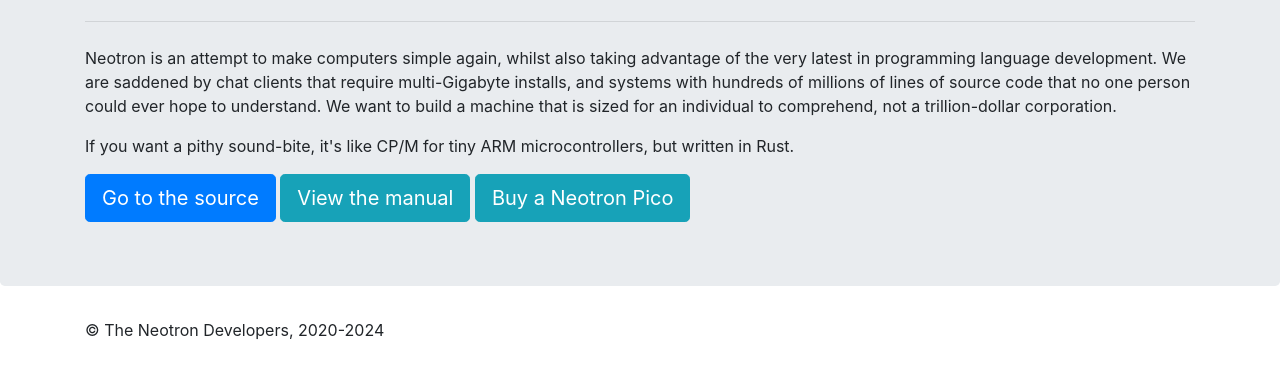
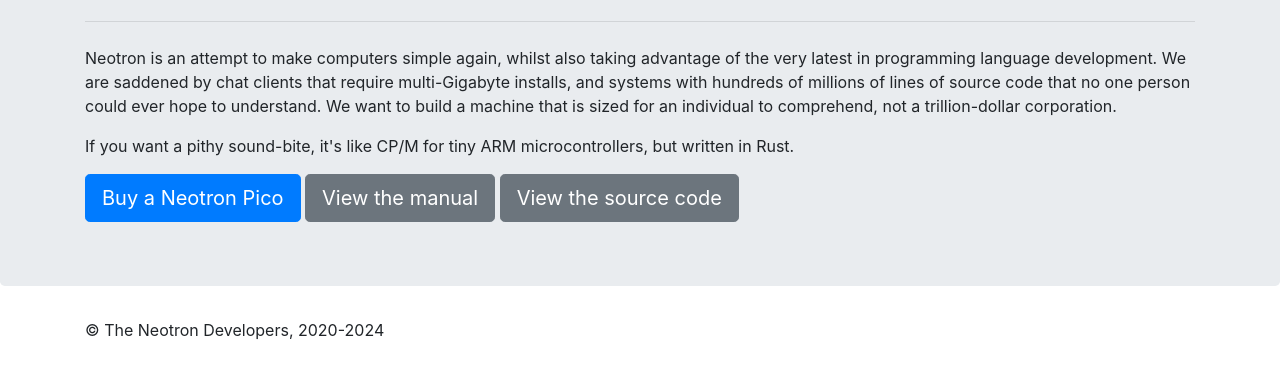
Before and after one commit to Neotron-Compute/neotron-compute.github.io, a plain HTML site: page index.html in a window 1280 px wide. Shown: the part 172-550 px from the top of the page. Drawn offline with nearby package versions, Linux system fonts and the light colour scheme.

Commit message:
Re-order buttons

```diff
--- a/index.html
+++ b/index.html
@@ -17,9 +17,9 @@
 					<hr class="my-4">
 					<p>Neotron is an attempt to make computers simple again, whilst also taking advantage of the very latest in programming language development. We are saddened by chat clients that require multi-Gigabyte installs, and systems with hundreds of millions of lines of source code that no one person could ever hope to understand. We want to build a machine that is sized for an individual to comprehend, not a trillion-dollar corporation.</p>
 					<p>If you want a pithy sound-bite, it's like CP/M for tiny ARM microcontrollers, but written in Rust.</p>
-					<a class="btn btn-primary btn-lg" href="https://github.com/neotron-compute/" role="button">Go to the source</a>
-					<a class="btn btn-info btn-lg" href="https://neotron-compute.github.io/Neotron-Book/" role="button">View the manual</a>
-					<a class="btn btn-info btn-lg" href="https://www.elecrow.com/neotron-pico-rev-1-1-assembled.html" role="button">Buy a Neotron Pico</a>
+					<a class="btn btn-primary btn-lg" href="https://www.elecrow.com/neotron-pico-rev-1-1-assembled.html" role="button">Buy a Neotron Pico</a>
+					<a class="btn btn-secondary btn-lg" href="https://neotron-compute.github.io/Neotron-Book/" role="button">View the manual</a>
+					<a class="btn btn-secondary btn-lg" href="https://github.com/neotron-compute/" role="button">View the source code</a>
 				</div>
 			</div>
 		</main>
```
